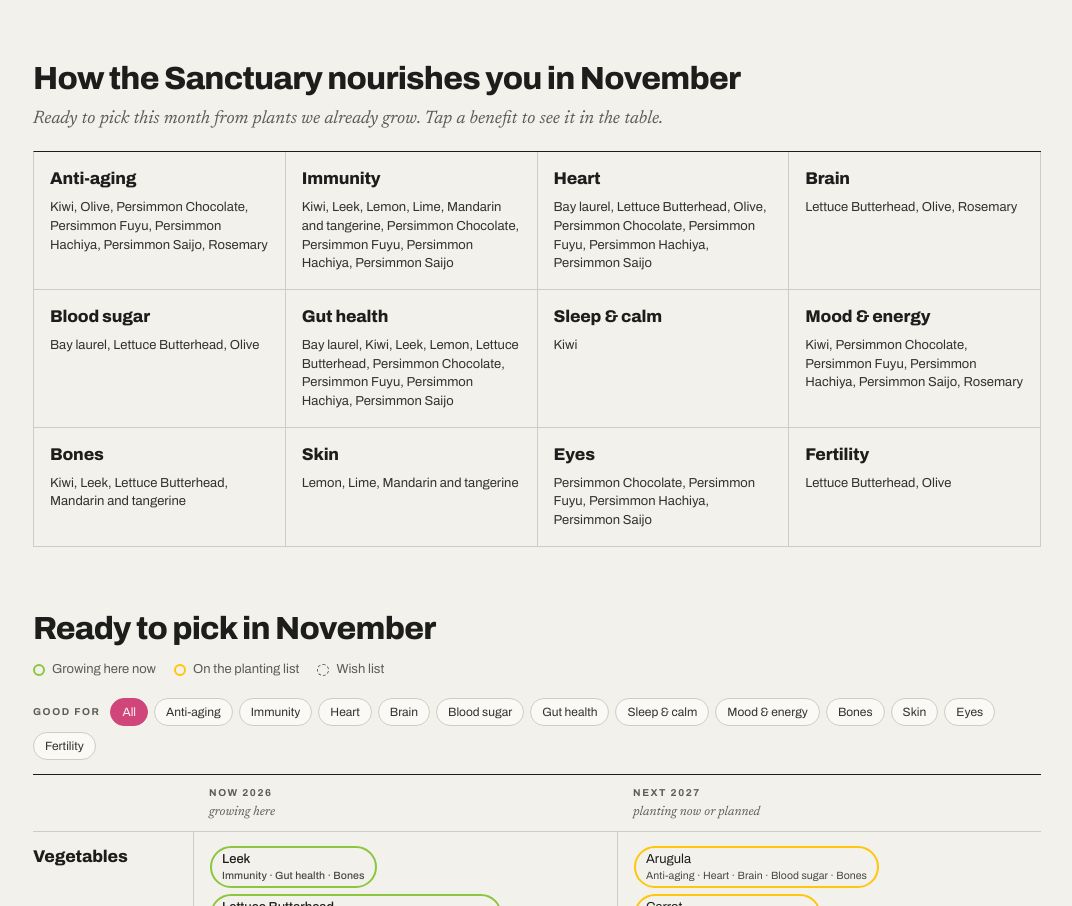
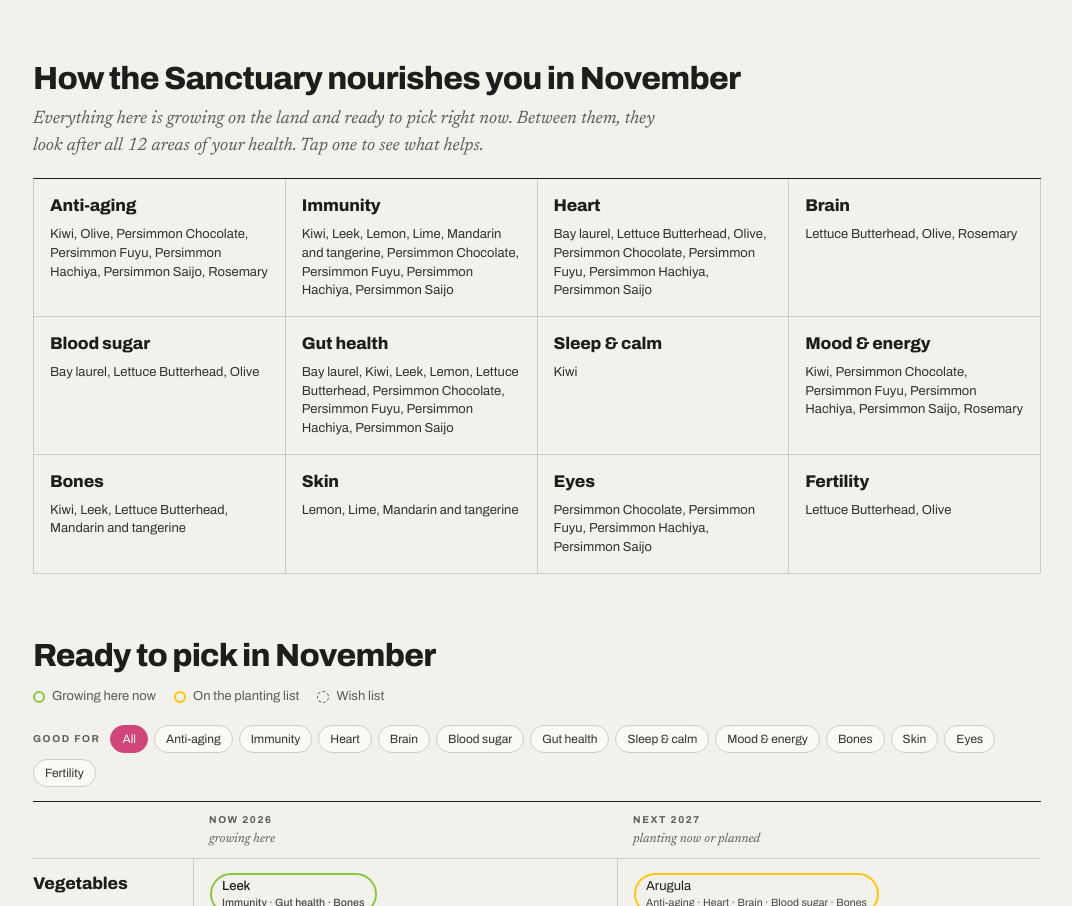
Before and after one commit to melodigit/wonderfeel-sanctuary, a plain HTML site: page harvest/index.html in a window 1280 px wide. Shown: the part 836-1742 px from the top of the page, without its empty margins (103-1175 px from the left). Drawn offline with Linux system fonts and the light colour scheme.

Commit message:
Friendlier line under the health cards
Co-Authored-By: Claude Opus 5.5 <noreply@anthropic.com>
Claude-Session: https://claude.ai/code/session_01VsURvAYg2vvZGMZnMsGc8N

```diff
--- a/harvest/index.html
+++ b/harvest/index.html
@@ -401,7 +401,7 @@ button.mrow:hover{background:var(--paper)}
 
   <section class="health" aria-labelledby="hTitle">
     <h2 id="hTitle">How the Sanctuary nourishes you in November</h2>
-    <p class="sub">Ready to pick this month from plants we already grow. Tap a benefit to see it in the table.</p>
+    <p class="sub" id="hSub">Everything here is growing on the land and ready to pick right now. Between them, they look after all 12 areas of your health. Tap one to see what helps.</p>
     <div class="hgrid" id="hgrid"></div>
   </section>
 
@@ -532,6 +532,8 @@ function renderHealth(){
   $("#hTitle").textContent="How the Sanctuary nourishes you in "+MF[month-1];
   if(!loaded){$("#hgrid").innerHTML="";return}
   const ours=plants.filter(p=>have(p)&&(p.benefits||[]).length);
+  const covered=BEN.filter(b=>ours.some(p=>p.benefits.includes(b)&&(p.harvest||[]).includes(month))).length;
+  $("#hSub").textContent=`Everything here is growing on the land and ready to pick right now. Between them, they look after ${covered===BEN.length?"all 12":covered+" of the 12"} areas of your health. Tap one to see what helps.`;
   $("#hgrid").innerHTML=BEN.map(b=>{
     const tagged=ours.filter(p=>p.benefits.includes(b));
     const now=tagged.filter(p=>(p.harvest||[]).includes(month)).map(p=>p.name).sort();
```
